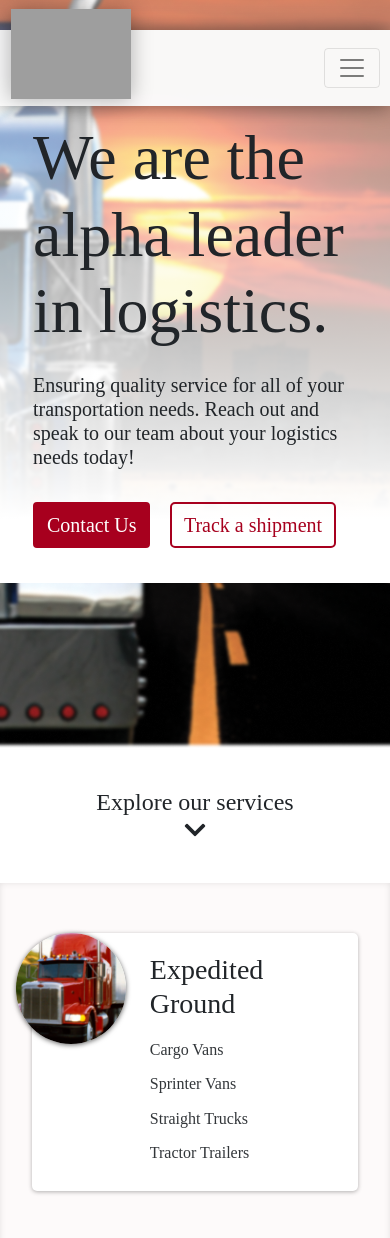
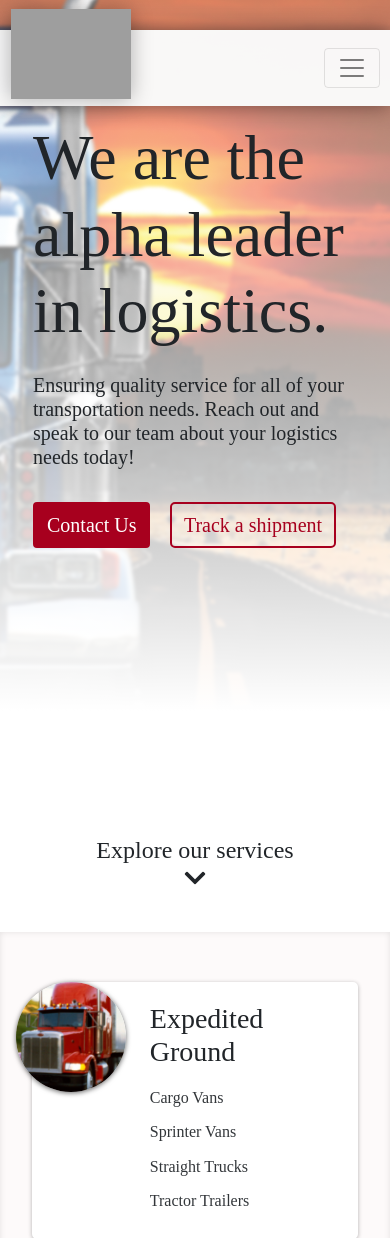
Before and after one commit to jbwierzbicki/New-RagingWolfWebsite, a PHP site: page / in a window 390 px wide. Shown: the top 1238 px of the page. Run offline with PHP 8.4, Linux system fonts and the light colour scheme; style sheets or scripts are compiled from the project's sources; some libraries are stand-ins or nearby versions; some web fonts are replaced; grey boxes are pictures that could not be loaded.

Commit message:
height changes for more mobile friendly-ness

```diff
--- a/bootstrap_theme/custom.scss
+++ b/bootstrap_theme/custom.scss
@@ -162,6 +162,7 @@
     background-position: center top;
     background-attachment: fixed;
     height: 95vh;
+    min-height: 715px;
     max-height: 850px;
 
 }
@@ -174,6 +175,8 @@
     padding-right: 5%;
     margin-right: 90px !important;
     min-height: inherit;
+    height: inherit;
+    max-height: inherit;
 }
 
 
@@ -624,6 +627,13 @@
 }
 
 /* Media Queries */
+@media (max-width: 414px) {
+    .header-row {
+        min-height: 850px;
+        max-height: 850px;
+    }
+}
+
 @media (max-width: 576px) {
     .footer-copyright {
         overflow: hidden;
```
Also changed, not shown: bootstrap_theme/custom.css, 1 other file.
